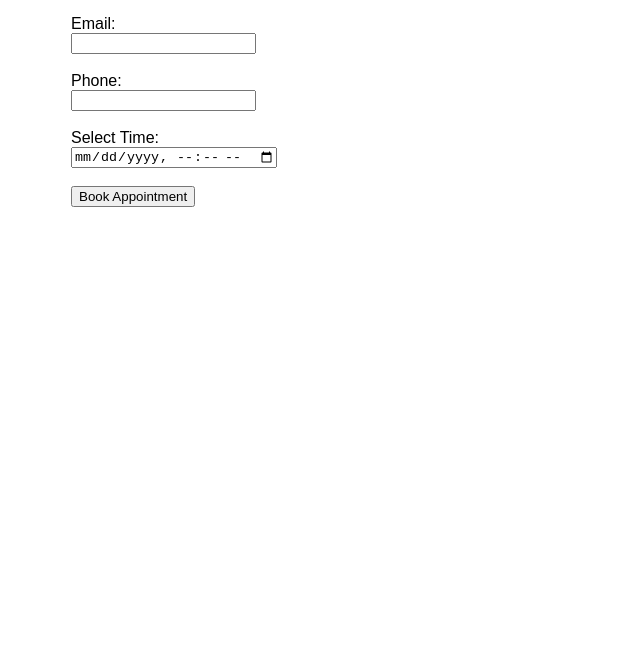
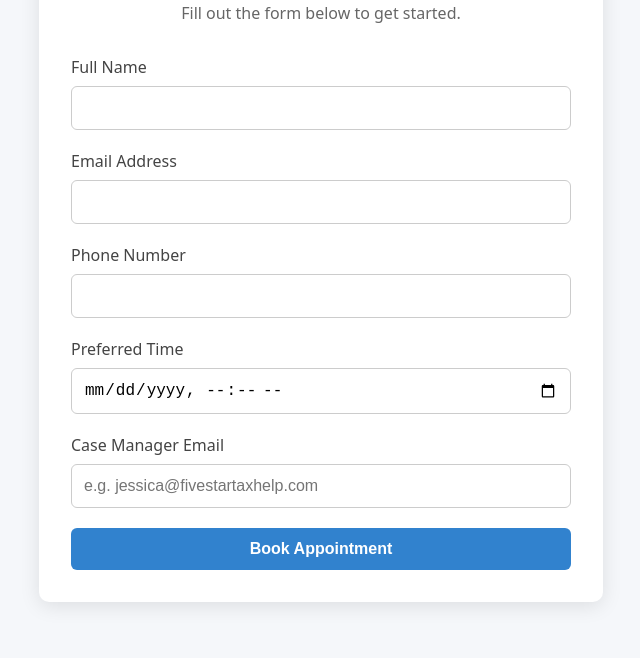
Before and after one commit to c-mathis/client-booking-form, a plain HTML site: page index.html in a window 1280 px wide. Shown: the part 142-800 px from the top of the page, without its empty margins (319-959 px from the left). Drawn offline with Linux system fonts and the light colour scheme.

Commit message:
Add styled form 1

```diff
--- a/index.html
+++ b/index.html
@@ -4,50 +4,141 @@
 <head>
     <meta charset="UTF-8" />
     <meta name="viewport" content="width=device-width, initial-scale=1.0" />
-    <title>Book Your Appointment</title>
+    <title>Schedule Your Appointment</title>
+    <style>
+        body {
+            margin: 0;
+            font-family: system-ui, sans-serif;
+            background-color: #f5f7fa;
+            display: flex;
+            align-items: center;
+            justify-content: center;
+            min-height: 100vh;
+        }
+
+        .container {
+            background-color: #ffffff;
+            padding: 2rem;
+            border-radius: 10px;
+            box-shadow: 0 4px 20px rgba(0, 0, 0, 0.1);
+            width: 100%;
+            max-width: 500px;
+        }
+
+        h1 {
+            margin-top: 0;
+            font-size: 1.75rem;
+            color: #333;
+            text-align: center;
+        }
+
+        p {
+            text-align: center;
+            color: #666;
+            margin-bottom: 2rem;
+        }
+
+        label {
+            display: block;
+            margin-bottom: 0.5rem;
+            color: #444;
+            font-weight: 500;
+        }
+
+        input,
+        select {
+            width: 100%;
+            padding: 0.75rem;
+            margin-bottom: 1.25rem;
+            border: 1px solid #ccc;
+            border-radius: 6px;
+            font-size: 1rem;
+            box-sizing: border-box;
+        }
+
+        input:focus,
+        select:focus {
+            outline: none;
+            border-color: #3182ce;
+            box-shadow: 0 0 0 3px rgba(66, 153, 225, 0.3);
+        }
+
+        button {
+            width: 100%;
+            padding: 0.75rem;
+            font-size: 1rem;
+            background-color: #3182ce;
+            color: white;
+            border: none;
+            border-radius: 6px;
+            cursor: pointer;
+            font-weight: bold;
+        }
+
+        button:hover {
+            background-color: #2563eb;
+        }
+
+        .success-message {
+            text-align: center;
+            color: green;
+            font-weight: bold;
+            margin-top: 1rem;
+        }
+    </style>
 </head>
 
-<body style="font-family: sans-serif; padding: 2rem; max-width: 500px; margin: auto;">
-    <h2>📅 Schedule Your Appointment</h2>
-    <form id="bookingForm">
-        <label>Name:<br>
-            <input type="text" name="name" required>
-        </label><br><br>
+<body>
+    <div class="container">
+        <h1>Schedule Your Appointment</h1>
+        <p>Fill out the form below to get started.</p>
 
-        <label>Email:<br>
-            <input type="email" name="email" required>
-        </label><br><br>
+        <form id="booking-form">
+            <label for="name">Full Name</label>
+            <input type="text" id="name" name="name" required />
 
-        <label>Phone:<br>
-            <input type="text" name="phone">
-        </label><br><br>
+            <label for="email">Email Address</label>
+            <input type="email" id="email" name="email" required />
 
-        <label>Select Time:<br>
-            <input type="datetime-local" name="selectedTime" required>
-        </label><br><br>
+            <label for="phone">Phone Number</label>
+            <input type="tel" id="phone" name="phone" required />
 
-        <input type="hidden" name="caseManagerEmail" value="calendar@fivestartaxhelp.com">
+            <label for="selectedTime">Preferred Time</label>
+            <input type="datetime-local" id="selectedTime" name="selectedTime" required />
 
-        <button type="submit">Book Appointment</button>
-    </form>
+            <label for="caseManagerEmail">Case Manager Email</label>
+            <input type="email" id="caseManagerEmail" name="caseManagerEmail"
+                placeholder="e.g. jessica@fivestartaxhelp.com" required />
 
-    <p id="responseMessage" style="margin-top: 1rem;"></p>
+            <button type="submit">Book Appointment</button>
+        </form>
+
+        <div class="success-message" id="successMessage" style="display: none;">
+            ✅ Appointment request received!
+        </div>
+    </div>
 
     <script>
-        document.getElementById("bookingForm").addEventListener("submit", async function (e) {
+        const form = document.getElementById("booking-form");
+        const successMessage = document.getElementById("successMessage");
+
+        form.addEventListener("submit", async (e) => {
             e.preventDefault();
+            const formData = new FormData(form);
+            const data = Object.fromEntries(formData.entries());
 
-            const form = e.target;
-            const data = Object.fromEntries(new FormData(form).entries());
-
-            const response = await fetch("https://appointment-worker.cameron-07f.workers.dev", {
+            const response = await fetch("https://appointment-worker.cameron-07f.workers.dev/", {
                 method: "POST",
                 headers: { "Content-Type": "application/json" },
-                body: JSON.stringify(data)
+                body: JSON.stringify(data),
             });
 
-            const result = await response.json();
-            document.getElementById("responseMessage").innerText = result.message || "Submitted!";
+            if (response.ok) {
+                successMessage.style.display = "block";
+                form.reset();
+            } else {
+                alert("There was a problem submitting your request. Please try again.");
+            }
         });
     </script>
 </body>
```
